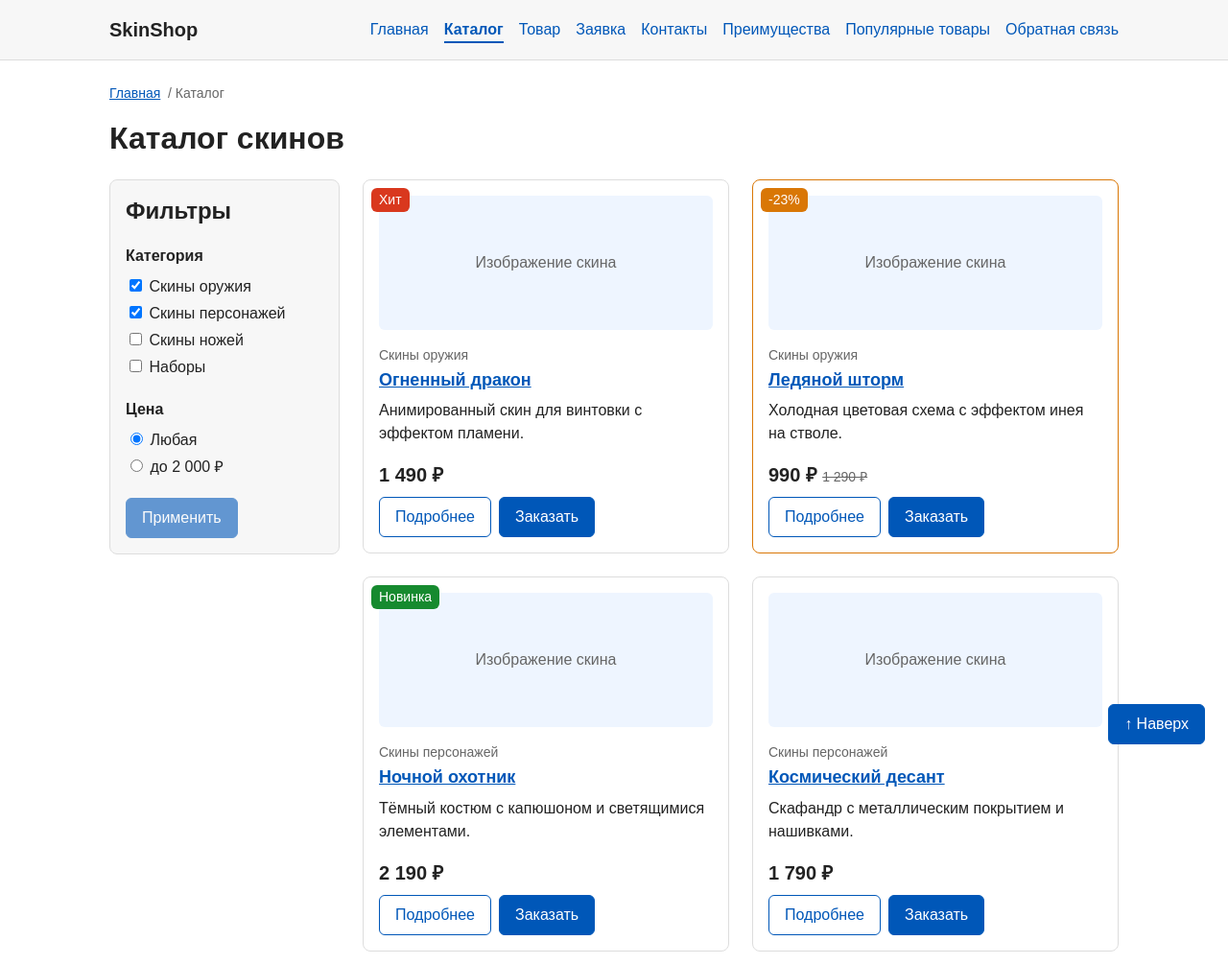
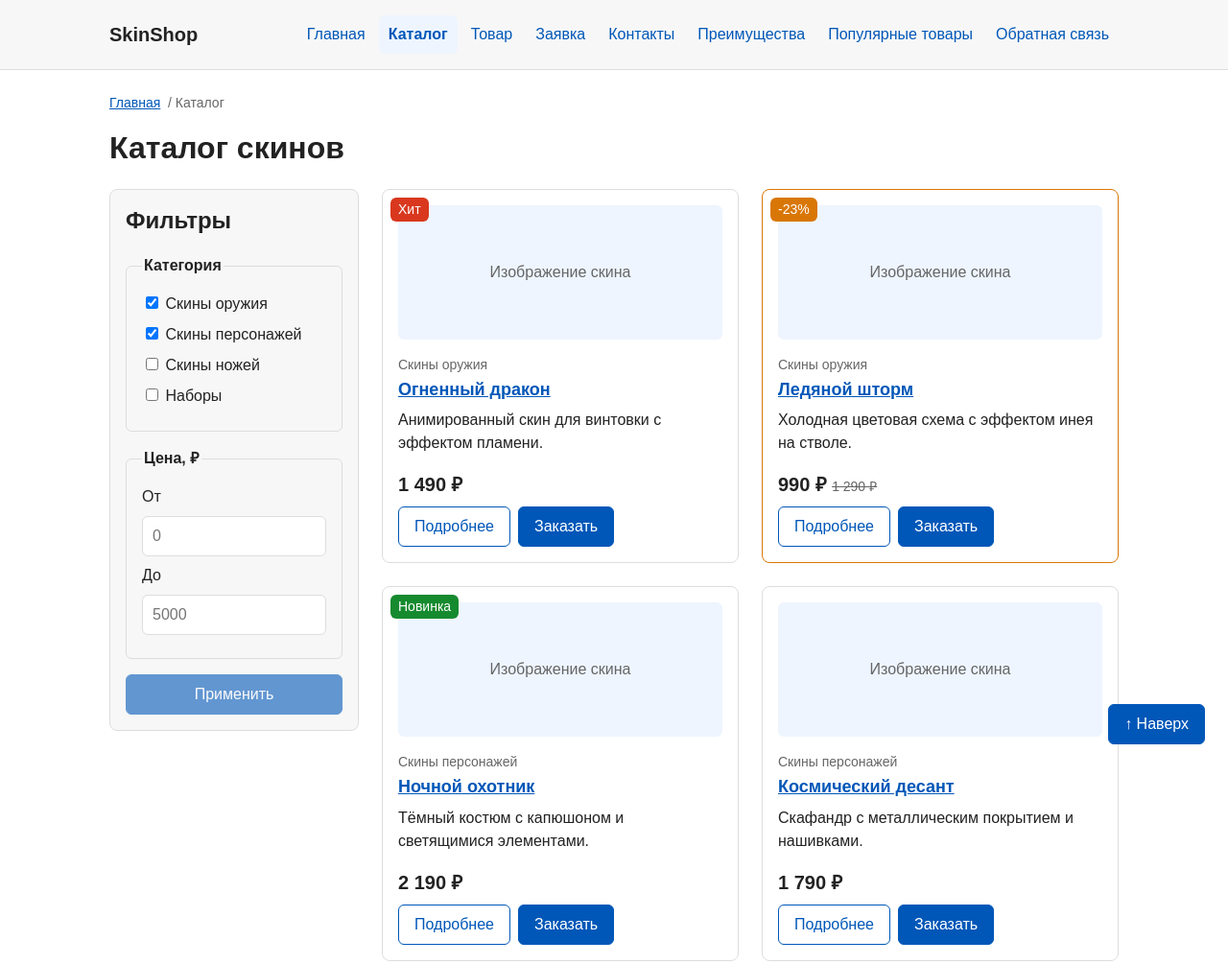
Before and after one commit to autisticdoor/kr1-html-css-shop, a plain HTML site: page catalog.html in a window 1280 px wide. Shown: the top 1005 px of the page at 96% size. Drawn offline with Linux system fonts and the light colour scheme.

Commit message:
feat: add flex navigation and grid catalog layout

```diff
--- a/catalog.html
+++ b/catalog.html
@@ -38,27 +38,50 @@
 
     <h1 class="section__title">Каталог скинов</h1>
 
-    <div class="catalog">
-      <aside class="filters" aria-labelledby="filters-title">
-        <h2 class="filters__title" id="filters-title">Фильтры</h2>
-        <form action="#" method="get">
-          <fieldset class="filters__group">
-            <legend class="filters__legend">Категория</legend>
-            <div class="filters__option"><input id="filter-weapons" type="checkbox" name="category" value="weapons" checked> <label for="filter-weapons">Скины оружия</label></div>
-            <div class="filters__option"><input id="filter-characters" type="checkbox" name="category" value="characters" checked> <label for="filter-characters">Скины персонажей</label></div>
-            <div class="filters__option"><input id="filter-knives" type="checkbox" name="category" value="knives"> <label for="filter-knives">Скины ножей</label></div>
-            <div class="filters__option"><input id="filter-sets" type="checkbox" name="category" value="sets"> <label for="filter-sets">Наборы</label></div>
+    <div class="catalog-layout">
+      <aside class="catalog-filters" aria-labelledby="filters-title">
+        <h2 class="catalog-filters__title" id="filters-title">Фильтры</h2>
+
+        <form class="filters-form" action="#" method="get">
+          <fieldset>
+            <legend>Категория</legend>
+
+            <label for="filter-weapons">
+              <input id="filter-weapons" type="checkbox" name="category" value="weapons" checked>
+              Скины оружия
+            </label>
+
+            <label for="filter-characters">
+              <input id="filter-characters" type="checkbox" name="category" value="characters" checked>
+              Скины персонажей
+            </label>
+
+            <label for="filter-knives">
+              <input id="filter-knives" type="checkbox" name="category" value="knives">
+              Скины ножей
+            </label>
+
+            <label for="filter-sets">
+              <input id="filter-sets" type="checkbox" name="category" value="sets">
+              Наборы
+            </label>
           </fieldset>
-          <fieldset class="filters__group">
-            <legend class="filters__legend">Цена</legend>
-            <div class="filters__option"><input id="filter-price-any" type="radio" name="price" value="any" checked> <label for="filter-price-any">Любая</label></div>
-            <div class="filters__option"><input id="filter-price-2000" type="radio" name="price" value="2000"> <label for="filter-price-2000">до 2 000 ₽</label></div>
+
+          <fieldset>
+            <legend>Цена, ₽</legend>
+
+            <label for="price-from">От</label>
+            <input id="price-from" name="price-from" type="number" min="0" placeholder="0">
+
+            <label for="price-to">До</label>
+            <input id="price-to" name="price-to" type="number" min="0" placeholder="5000">
           </fieldset>
+
           <button class="button" type="submit" disabled>Применить</button>
         </form>
       </aside>
 
-      <section aria-label="Список товаров">
+      <section class="catalog-products" aria-label="Список товаров">
         <div class="products-grid">
       <article class="product-card">
         <span class="product-card__badge product-card__badge--hit">Хит</span>
--- a/css/style.css
+++ b/css/style.css
@@ -161,29 +161,34 @@ button:disabled,
   text-decoration: none;
 }
 
+/* Flexbox: меню выстраивается в строку, пункты выровнены и разделены gap */
 .site-nav__list {
   display: flex;
   flex-wrap: wrap;
-  gap: var(--space-md);
+  justify-content: center;
+  align-items: center;
+  gap: var(--space-xs);
   margin: 0;
   padding: 0;
   list-style: none;
 }
 
 .site-nav__link {
-  padding: var(--space-xs) 0;
+  display: inline-block;
+  padding: var(--space-sm) 10px;
   color: var(--color-primary);
   text-decoration: none;
-  border-bottom: 2px solid transparent;
+  border-radius: var(--radius-sm);
 }
 
 .site-nav__link:hover {
-  border-bottom-color: var(--color-primary);
+  color: var(--color-white);
+  background-color: var(--color-primary);
 }
 
 .site-nav__link--active {
   font-weight: bold;
-  border-bottom-color: var(--color-primary);
+  background-color: var(--color-surface-accent);
 }
 
 /* ===============================
@@ -353,6 +358,7 @@ button:disabled,
 .product-card__actions {
   display: flex;
   gap: var(--space-sm);
+  margin-top: auto;
 }
 
 /* position: absolute — бейдж в углу карточки */
@@ -383,19 +389,22 @@ button:disabled,
    7. Каталог и фильтры (Grid, sticky)
    =============================== */
 
-.catalog {
+/* Grid: страница каталога по схеме «фильтры + товары» (именованные области) */
+.catalog-layout {
   display: grid;
-  grid-template-columns: 240px 1fr;
+  grid-template-columns: 260px 1fr;
+  grid-template-areas: "filters products";
   gap: var(--space-lg);
   align-items: start;
 }
 
-.catalog .products-grid {
+.catalog-layout .products-grid {
   grid-template-columns: repeat(2, 1fr);
 }
 
 /* position: sticky — блок фильтров «прилипает» при прокрутке */
-.filters {
+.catalog-filters {
+  grid-area: filters;
   position: sticky;
   top: 88px;
   padding: var(--space-md);
@@ -404,24 +413,52 @@ button:disabled,
   border-radius: var(--radius-md);
 }
 
-.filters__title {
+.catalog-filters__title {
   margin-top: 0;
 }
 
-.filters__group {
-  margin: 0 0 var(--space-md);
-  padding: 0;
-  border: none;
+.catalog-products {
+  grid-area: products;
 }
 
-.filters__legend {
-  padding: 0;
-  margin-bottom: var(--space-sm);
+/* Форма фильтров: Grid с промежутками между группами полей */
+.filters-form {
+  display: grid;
+  gap: var(--space-md);
+}
+
+.filters-form fieldset {
+  margin: 0;
+  padding: var(--space-md);
+  border: 1px solid var(--color-border);
+  border-radius: var(--radius-sm);
+}
+
+.filters-form legend {
   font-weight: bold;
 }
 
-.filters__option {
-  margin-bottom: var(--space-xs);
+.filters-form label {
+  display: block;
+  margin-bottom: var(--space-sm);
+}
+
+.filters-form input[type="number"] {
+  width: 100%;
+  padding: 8px 10px;
+  margin-bottom: var(--space-sm);
+  border: 1px solid var(--color-border);
+  border-radius: var(--radius-sm);
+  font: inherit;
+}
+
+.filters-form input[type="number"]:hover {
+  border-color: var(--color-primary);
+}
+
+.filters-form input:focus-visible {
+  outline: 2px solid var(--color-primary);
+  outline-offset: 3px;
 }
 
 /* ===============================
@@ -625,14 +662,14 @@ button:disabled,
 @media (max-width: 800px) {
   .advantages,
   .products-grid,
-  .catalog .products-grid,
-  .catalog,
+  .catalog-layout .products-grid,
+  .catalog-layout,
   .layout,
   .product {
     grid-template-columns: 1fr;
   }
 
-  .filters {
+  .catalog-filters {
     position: static;
   }
 }
```
Also changed, not shown: 1 other file.
